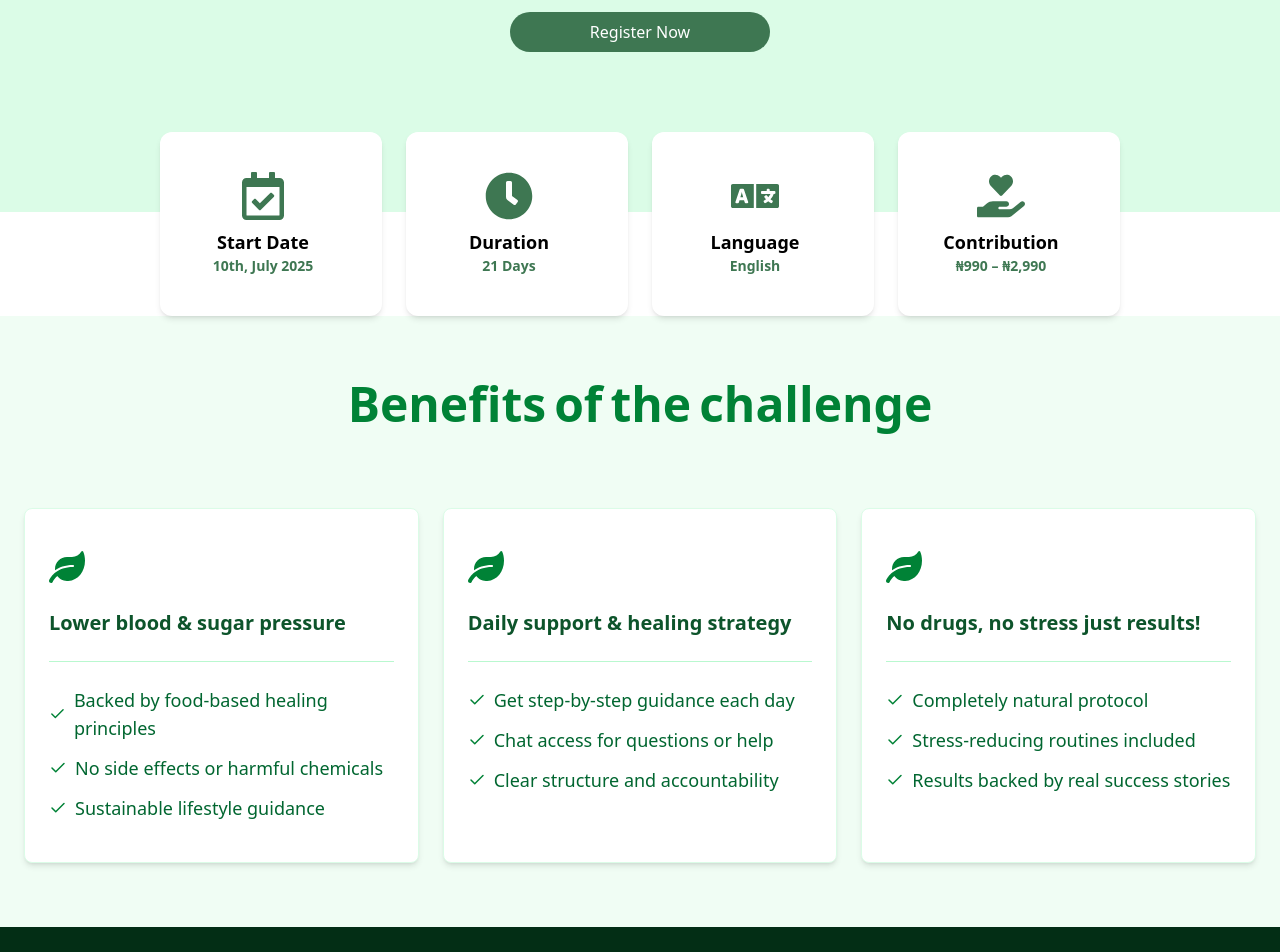
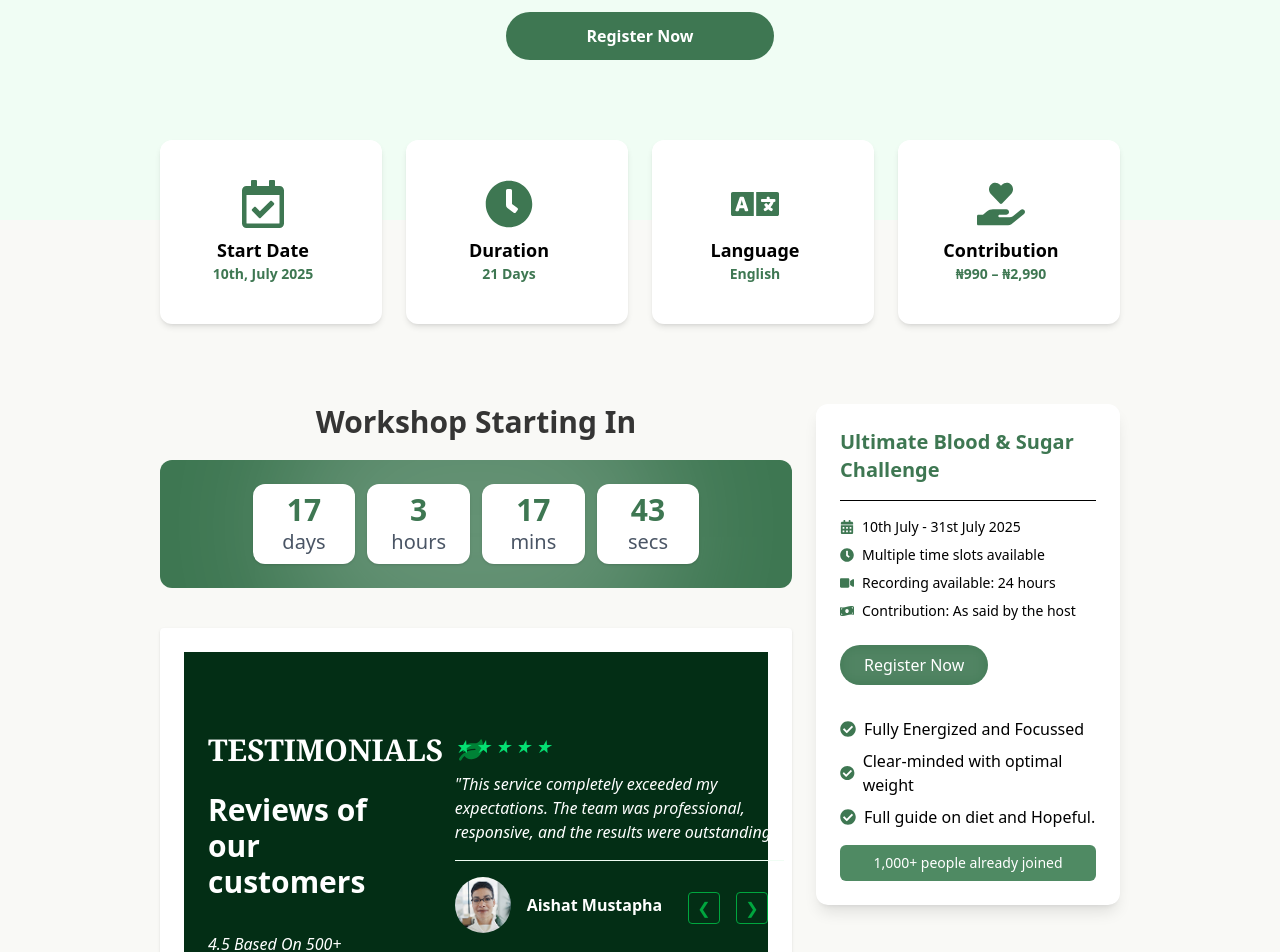
Before and after one commit to MDevHub/Plant2wellnes, a React (Vite) app: page / in a window 1280 px wide. Shown: the part 480-1432 px from the top of the page. Built offline with nearby package versions, Linux system fonts and the light colour scheme.

Commit message:
Section2,3 changed and implemented React Countdown in section3

```diff
--- a/package.json
+++ b/package.json
@@ -14,6 +14,7 @@
     "aos": "^2.3.4",
     "framer-motion": "^12.18.1",
     "react": "^19.1.0",
+    "react-countdown": "^2.3.6",
     "react-dom": "^19.1.0",
     "react-icons": "^5.5.0",
     "react-router-dom": "^7.6.2",
--- a/src/App.jsx
+++ b/src/App.jsx
@@ -2,7 +2,7 @@ import { BrowserRouter as Router, Routes, Route } from 'react-router-dom'
 import NavBar from './Components/Layout/NavBar'
 import Footer from './Components/Layout/Footer'
 // import CursorFollower from './Components/Layout/CursorFollower'
-import Home from './Components/Home'
+import MainPage from './Components/MainPage'
 // import WhatsAppButton from './Components/Layout/WhatsAppButton '
 
 
@@ -16,7 +16,7 @@ export default function App() {
 				{/* <WhatsAppButton /> */}
 				<main style={{ flexGrow: 1 }}>
 					<Routes>
-						<Route path="/" element={<Home />} />
+						<Route path="/" element={<MainPage />} />
 					</Routes>
 				</main>
 				<Footer />
--- a/src/Components/Home.jsx
+++ /dev/null
@@ -1,22 +0,0 @@
-import React from 'react'
-import Section1 from './HomePage/Section1'
-import Section2 from './HomePage/Section2'
-import Section3 from './HomePage/Section3'
-import Section4 from './HomePage/Section4'
-import Section5 from './HomePage/Section5'
-import Section6 from './HomePage/Section6'
-
-const Home = () => {
-  return (
-      <div>
-         <Section1 />
-         <Section2 />
-         <Section3 />
-         <Section4 />
-         <Section5 />
-         <Section6 />
-      </div>
-  )
-}
-
-export default Home
--- a/src/Components/HomePage/Section1.jsx
+++ b/src/Components/HomePage/Section1.jsx
@@ -20,7 +20,7 @@
 
 	const Section1 = () => {
 		return (
-			<div className="relative mt-0 bg-green-100 py-16 px-5 md:px-10 xl:px-40 rounded-b-[80px] md:rounded-none pb-40">
+			<div className="relative mt-0 bg-green-50 py-16 px-3 md:px-10 xl:px-40 rounded-b-[80px] md:rounded-none pb-40">
 			<motion.div
 				className="max-w-3xl mx-auto text-center space-y-5"
 				initial="hidden"
@@ -29,7 +29,7 @@
 				variants={container}
 			>
 			<motion.h1
-				className="text-green-700 leading-snug font-semibold text-[18px] sm:text-2xl md:text-3xl"
+				className="text-black leading-snug font-semibold text-[18px] sm:text-2xl md:text-3xl"
 				variants={container}
 				>
 				{
@@ -56,21 +56,21 @@
 				}
 				</motion.h1>
 				<motion.p
-					className="text-xl text-green-700 font-semibold font-serif italic text-[16px]"
+					className="text-xl text-black font-semibold font-serif italic text-[16px]"
 					variants={fadeUp}
 				>
 					They Told You You'll Be on Drugs for Life... That Ends Now.
 				</motion.p>
 
 				<motion.p
-					className="text-[16px] font-medium text-green-700"
+					className="text-[16px] font-medium text-black"
 					variants={fadeUp}
 				>
 					For years, you've been managing your blood pressure or sugar levels with medications. You've been told there's no way out. That your condition is "chronic" and lifelong.
 				</motion.p>
 
 				<motion.p
-					className="text-[16px] font-medium text-green-700"
+					className="text-[16px] font-medium text-black"
 					variants={fadeUp}
 				>
 					But what if that isn't true?<br />
@@ -79,7 +79,7 @@
 
 				<motion.div variants={fadeUp}>
 					<Link to="#Register">
-					<button className="mt-2 bg-[#3e7752] text-white px-20 py-2 rounded-full hover:bg-[#28613c] transition-all duration-300">
+					<button className="mt-2 bg-[#3e7752] text-white font-semibold px-20 py-3 cursor-pointer rounded-full hover:bg-[#28613c] transition-all duration-300">
 						Register Now
 					</button>
 					</Link>
--- a/src/Components/HomePage/Section2.jsx
+++ b/src/Components/HomePage/Section2.jsx
@@ -35,7 +35,7 @@
 	const toggle = (i) => setOpenIdx((prev) => (prev === i ? null : i));
 
 	return (
-		<div className="-mt-20 bg-transparent px-5 md:px-10 xl:px-40 relative z-10">
+		<div className="-mt-20 bg-transparent px-3 md:px-10 xl:px-40 relative z-10">
 			<div className="grid grid-cols-1 lg:grid-cols-4 gap-6">
 			{cards.map((card, i) => {
 				const isOpen = openIdx === i;
@@ -46,7 +46,7 @@
 							onClick={() => toggle(i)}
 						>
 						<div
-							className={` transition-transform duration-700 transform-style-preserve-3d ${
+							className={`relative transition-transform duration-700 transform-style-preserve-3d ${
 								isOpen ? 'rotate-y-180' : ''
 							}`}
 						>
--- a/src/Components/HomePage/Section3.jsx
+++ b/src/Components/HomePage/Section3.jsx
@@ -1,123 +1,81 @@
-import React, { useEffect } from 'react';
-import { FaLeaf } from 'react-icons/fa';
-import { FiCheck } from 'react-icons/fi';
-import { motion } from 'framer-motion';
-import AOS from 'aos';
-import 'aos/dist/aos.css';
+import React, { useEffect, useRef, useState } from 'react';
+import Countdown from 'react-countdown';
+import {
+	FaCalendarAlt,
+	FaClock,
+	FaVideo,
+	FaMoneyBillWave,
+	FaCheckCircle,
+} from 'react-icons/fa';
 
-const features = [
-	{
-		title: "Lower blood & sugar pressure",
-		details: [
-			"Backed by food-based healing principles",
-			"No side effects or harmful chemicals",
-			"Sustainable lifestyle guidance",
-		],
-	},
-	{
-		title: "Daily support & healing strategy",
-		details: [
-			"Get step-by-step guidance each day",
-			"Chat access for questions or help",
-			"Clear structure and accountability",
-		],
-	},
-	{
-		title: "No drugs, no stress just results!",
-		details: [
-			"Completely natural protocol",
-			"Stress-reducing routines included",
-			"Results backed by real success stories",
-		],
-	},
-];
+const renderer = ({ days, hours, minutes, seconds }) => {
+	const timeBoxes = [
+		{ label: 'days', value: days },
+		{ label: 'hours', value: hours },
+		{ label: 'mins', value: minutes },
+		{ label: 'secs', value: seconds },
+	];
 
-const headingContainer = {
-	hidden: {},
-	visible: {
-		transition: {
-			staggerChildren: 0.15,
-			delayChildren: 0.2,
-		},
-	},
-};
-
-const wordVariant = {
-	hidden: { opacity: 0, y: 20 },
-	visible: {
-		opacity: 1,
-		y: 0,
-		transition: { duration: 0.5, ease: [0.42, 0, 0.58, 1] },
-	},
+	return (
+		<div className="grid grid-cols-4 md:grid-cols-4 gap-3">
+			{timeBoxes.map((t, idx) => (
+				<div key={idx} className="bg-white text-center py-2 px-4 md:px-6 rounded-xl shadow-sm">
+					<p className="text-xl sm:text-2xl md:text-3xl font-bold text-[#3e7752]">{t.value}</p>
+					<span className="text-[14px] sm:text-[18px] md:text-xl text-gray-600">{t.label}</span>
+				</div>
+			))}
+		</div>
+	);
 };
 
 const Section3 = () => {
+	const countdownTarget = new Date('2025-07-10T00:00:00');
+	const sectionRef = useRef(null);
+	const stickyRef = useRef(null);
+	const [isFixed, setIsFixed] = useState(false);
+
 	useEffect(() => {
-		AOS.init({ duration: 1200, once: true, easing: 'ease-out-cubic' });
+		const handleScroll = () => {
+			const sectionTop = sectionRef.current.offsetTop;
+			const sectionHeight = sectionRef.current.offsetHeight;
+			const scrollY = window.scrollY;
+			const viewportHeight = window.innerHeight;
+
+			// Stick when scrolled into section, and unstick near the end of it
+			if (scrollY > sectionTop && scrollY < sectionTop + sectionHeight - viewportHeight / 2) {
+				setIsFixed(true);
+			} else {
+				setIsFixed(false);
+			}
+		};
+
+		window.addEventListener('scroll', handleScroll);
+		return () => window.removeEventListener('scroll', handleScroll);
 	}, []);
 
-	const heading = 'Benefits of the challenge';
-	const words = heading.split(' ');
+	return (
+		<div className="flex flex-col items-center justify-center text-center relative">
+			<h1 className="text-2xl md:text-3xl font-bold text-[#000000c9] mb-5">
+				Workshop Starting In
+			</h1>
 
-	return (
-		<section id="about" className="scroll-offset px-4 sm:px-6 py-16 bg-green-50 text-green-900">
+			<div
+				ref={sectionRef}
+				className="relative w-full py-6 px-6 bg-[#3e7752] rounded-xl text-white flex items-center justify-center overflow-hidden"
+			>
+				{/* Glowing Circle Background */}
+				<div className="absolute inset-0 flex items-center justify-center z-0">
+					<div className="w-100 h-72 bg-white rounded-full opacity-20 blur-3xl"></div>
+				</div>
 
-			{/* Heading - still Framer Motion */}
-			<motion.h1
-				className="text-2xl sm:text-3xl md:text-5xl text-center mb-6 md:mb-20 font-semibold text-green-700 flex flex-wrap justify-center gap-x-2"
-				variants={headingContainer}
-				initial="hidden"
-				whileInView="visible"
-				viewport={{ once: true, amount: 0.4 }}
-			>
-				{words.map((word, index) => (
-					<motion.span key={index} variants={wordVariant} className="inline-block">
-						{word}
-					</motion.span>
-				))}
-			</motion.h1>
-
-			{/* Cards - now using AOS */}
-			<div className="grid grid-cols-1 md:grid-cols-2 lg:grid-cols-3 gap-6 max-w-7xl mx-auto">
-				{features.map(({ title, details }, idx) => (
-					<div
-						key={idx}
-						className="relative overflow-hidden group bg-white border border-green-100 shadow-md rounded-lg px-6 py-10 flex flex-col items-start hover:shadow-lg transition duration-300"
-						data-aos="fade-up"
-						data-aos-delay={idx * 150} // stagger manually using delay
-					>
-						{/* Slide-up BG on hover */}
-						<div className="absolute inset-0 bg-green-100 translate-y-full group-hover:translate-y-0 transition-transform duration-500 ease-in-out z-0" />
-
-						{/* Content */}
-						<div className="relative z-10 w-full space-y-6">
-							{/* Leaf */}
-							<div className="text-green-700 text-4xl">
-								<FaLeaf />
-							</div>
-
-							{/* Card Title */}
-							<p className="font-semibold text-xl">{title}</p>
-
-							<hr className="border-green-200 w-full" />
-
-							{/* Card Details */}
-							<div className="space-y-3">
-								{details.map((detail, i) => (
-									<p
-										key={i}
-										className="flex items-center gap-2 text-sm sm:text-lg text-green-800"
-									>
-										<FiCheck className="text-green-700" />
-										{detail}
-									</p>
-								))}
-							</div>
-						</div>
+				{/* Countdown Content */}
+				<div className="relative z-10 grid md:grid-cols-3 items-center justify-center text-center">
+					<div className="md:col-span-3">
+						<Countdown date={countdownTarget} renderer={renderer} />
 					</div>
-				))}
+				</div>
 			</div>
-		</section>
+		</div>
 	);
 };
 
--- a/src/Components/Layout/NavBar.jsx
+++ b/src/Components/Layout/NavBar.jsx
@@ -17,7 +17,7 @@ const toggleMenu = () => setMenuOpen(!menuOpen);
 
 	return (
 		<>
-			<nav className="mb-0 fixed top-0 left-0 w-full bg-[#3e7752] text-green-100 font-normal py-4 flex justify-between px-5 md:px-10 lg-30 xl:px-40 items-center z-50">
+			<nav className="mb-0 fixed top-0 left-0 w-full bg-green-100 text-black font-normal py-4 flex justify-between px-5 md:px-10 xl:px-40 items-center z-50">
 
 				{/* Logo */}
 				<div>
@@ -41,9 +41,9 @@ const toggleMenu = () => setMenuOpen(!menuOpen);
 
 					{/* Store Location Button */}
 					<a href="#store-location" className='hidden lg:block'>
-						<div className="relative group overflow-hidden rounded-full border border-green-100">
+						<div className="relative group overflow-hidden rounded-full border border-black">
 							{/* Button Content */}
-							<div className="flex items-center gap-2 px-12 py-2 font-sans text-base text-green-100 hover:text-[#3e7752] hover:bg-white transition-all duration-300  relative z-10">
+							<div className="flex items-center gap-2 px-12 py-2 font-sans text-base text-black hover:text-white hover:bg-green-800 transition-all duration-300  relative z-10">
 								<span className="relative z-10">Register</span>
 							</div>
 						</div>
@@ -68,37 +68,11 @@ const toggleMenu = () => setMenuOpen(!menuOpen);
 					</a>
 				{/* </div> */}
 
-				{/* Hamburger */}
-				<div className="md:hidden">
-					<button
-						onClick={toggleMenu}
-						className="w-10 h-10 flex items-center justify-center rounded-full bg-white text-[#14532d] shadow-md hover:bg-green-100 transition-all duration-300 "
-					>
-						{menuOpen ? <FiX size={22} /> : <HiOutlineMenuAlt3 size={24}/>}
-					</button>
-				</div>
-
-				{/* Mobile Menu */}
-				<div
-					className={`md:hidden fixed top-16 left-0 w-full bg-[#14532d] text-white px-6 py-4 space-y-4 transition-all duration-500 ease-in-out z-40 ${
-						menuOpen
-						? 'opacity-100 scale-y-100 translate-y-0'
-						: 'opacity-0 scale-y-95 -translate-y-4 pointer-events-none'
-					}`}
-				>
-					{navLinks.map(({ path, label }, index) => (
-						<a
-							key={path}
-							href={path}
-							onClick={() => setMenuOpen(false)}
-							className={`flex items-center gap-3 text-white font-medium text-base transform transition-all duration-700 ease-out hover:text-[#d1a132]
-							translate-x-[-20px] opacity-0
-							${menuOpen ? `translate-x-0 opacity-100 delay-${index * 75}` : ''}`}
-						>
-							<FiArrowRight className="text-[#d1a132]" />
-							{label}
-						</a>
-					))}
+				<div className="md:hidden relative group overflow-hidden rounded-full border border-black">
+					{/* Button Content */}
+					<div className="flex items-center gap-2 px-12 py-2 font-sans text-base text-black hover:text-white hover:bg-green-800 transition-all duration-300  relative z-10">
+						<span className="relative z-10">Register</span>
+					</div>
 				</div>
 			</nav>
 
--- /dev/null
+++ b/src/Components/MainPage.jsx
@@ -0,0 +1,121 @@
+import React, { useEffect, useRef, useState } from 'react';
+import Section1 from './HomePage/Section1';
+import Section2 from './HomePage/Section2';
+import Section3 from './HomePage/Section3';
+import Section4 from './HomePage/Section4';
+import {
+FaCalendarAlt,
+FaClock,
+FaVideo,
+FaMoneyBillWave,
+FaCheckCircle,
+} from 'react-icons/fa';
+
+   const NAVBAR_HEIGHT = 112; // 7rem
+
+   const MainPage = () => {
+   const sidebarRef = useRef(null);
+   const section3Ref = useRef(null);
+   const [isFixed, setIsFixed] = useState(false);
+
+   useEffect(() => {
+      const handleScroll = () => {
+         if (!sidebarRef.current || !section3Ref.current) return;
+
+         const section3Top = section3Ref.current.getBoundingClientRect().top;
+         // Only fix the sidebar when Section3 scrolls past the top of the navbar
+         setIsFixed(section3Top <= NAVBAR_HEIGHT);
+      };
+
+      window.addEventListener('scroll', handleScroll);
+      handleScroll(); // initial check
+
+      return () => window.removeEventListener('scroll', handleScroll);
+   }, []);
+
+   return (
+      <>
+         {/* Full-width sections */}
+         <section className="w-full bg-gray-100">
+            <Section1 />
+         </section>
+         <section className="w-full">
+            <Section2 />
+         </section>
+
+         {/* Grid layout from Section3 */}
+         <div className="relative grid grid-cols-1 lg:grid-cols-3 gap-6 px-3 md:px-10 xl:px-40 pt-20">
+            {/* Left content */}
+            <div className="space-y-10 lg:col-span-2">
+               <section ref={section3Ref} className="">
+                  <Section3 />
+               </section>
+               <section className="p-6 bg-white rounded shadow">
+                  <Section4 />
+               </section>
+            </div>
+
+         {/* Right sidebar */}
+         <aside className="relative hidden lg:block lg:col-span-1">
+            {/* Reserve space to prevent jump */}
+            <div style={{ height: isFixed && sidebarRef.current ? `${sidebarRef.current.offsetHeight}px` : 'auto' }}>
+               <div
+               ref={sidebarRef}
+               className={`bg-white text-black rounded-xl shadow-lg p-6 space-y-4 z-50 transition-all duration-300 ${
+                  isFixed ? 'fixed top-[7rem] w-[300px]' : 'relative w-full'
+               }`}
+               style={{ width: isFixed ? '300px' : 'auto' }}
+               >
+               <h2 className="text-[#3e7752] text-xl font-semibold">
+                  Ultimate Blood & Sugar Challenge
+               </h2>
+               <hr className="border-t" />
+
+               {/* Info */}
+               <div className="space-y-2 text-sm">
+                  <p className="flex items-center gap-2">
+                     <FaCalendarAlt className="text-[#3e7752]" /> 10th July - 31st July 2025
+                  </p>
+                  <p className="flex items-center gap-2">
+                     <FaClock className="text-[#3e7752]" /> Multiple time slots available
+                  </p>
+                  <p className="flex items-center gap-2">
+                     <FaVideo className="text-[#3e7752]" /> Recording available: 24 hours
+                  </p>
+                  <p className="flex items-center gap-2">
+                     <FaMoneyBillWave className="text-[#3e7752]" /> Contribution: As said by the host
+                  </p>
+               </div>
+
+               {/* CTA */}
+               <button className="relative overflow-hidden bg-[#3e7752] text-white px-6 py-2 rounded-full mt-2">
+                  <span className="absolute inset-0 bg-white/10 blur-sm animate-pulse"></span>
+                  <span className="relative z-10">Register Now</span>
+               </button>
+
+               {/* Benefits */}
+               <div className="space-y-2 mt-4">
+                  <p className="flex items-center gap-2">
+                     <FaCheckCircle className="text-[#3e7752]" /> Fully Energized and Focussed
+                  </p>
+                  <p className="flex items-center gap-2">
+                     <FaCheckCircle className="text-[#3e7752]" /> Clear-minded with optimal weight
+                  </p>
+                  <p className="flex items-center gap-2">
+                     <FaCheckCircle className="text-[#3e7752]" /> Full guide on diet and Hopeful.
+                  </p>
+               </div>
+
+               {/* Highlight */}
+               <div className="bg-[#4f8a63] text-white text-center text-sm py-2 px-4 rounded-md mt-4">
+                  1,000+ people already joined
+               </div>
+               </div>
+            </div>
+         </aside>
+         </div>
+      </>
+   );
+};
+
+export default MainPage;
--- a/src/index.css
+++ b/src/index.css
@@ -10,5 +10,5 @@ html, body {
   margin: 0;
   padding: 0;
 	overflow-x: hidden;
-  /* background-color: #dcfce7; */
+  background-color: #f9f9f6;
 }
```
Also changed, not shown: 1 other file (tests, documents, lock files or other folders).
